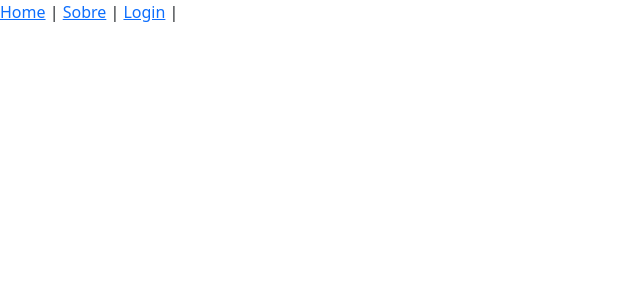
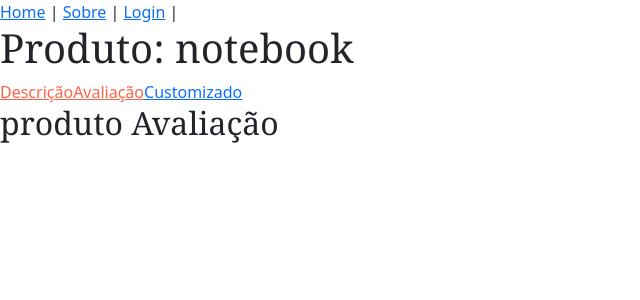
Before and after one commit to Pavanelli7/React, a React (Vite) app in the folder ferramentas-de-automacao/: page /produto/notebook/avaliacao in a window 1280 px wide. Shown: the top 300 px of the page, without its empty margins (0-640 px from the left). Built offline with nearby package versions, Linux system fonts and the light colour scheme.

Commit message:
Tópico/Nested Routes

```diff
--- a/ferramentas-de-automacao/src/App.jsx
+++ b/ferramentas-de-automacao/src/App.jsx
@@ -4,6 +4,9 @@ import Home from './Home';
 import Sobre from './Sobre';
 import Login from './Login';
 import Produto from './Produto';
+import ProdutoDescricao from './ProdutoDescricao';
+import ProdutoAvaliacao from './ProdutoAvaliacao';
+import ProdutoCustomizado from './ProdutoCustomizado';
 
 const App = () => {
   return (
@@ -13,7 +16,11 @@ const App = () => {
         <Route path="/" element={<Home />} />
         <Route path="sobre" element={<Sobre />} />
         <Route path="login" element={<Login />} />
-        <Route path="produto/:id" element={<Produto />} />
+        <Route path="produto/:id/*" element={<Produto />}>
+          <Route path='' element={<ProdutoDescricao />} />
+          <Route path='avaliacao' element={<ProdutoAvaliacao />} />
+          <Route path='customizado' element={<ProdutoCustomizado />} />
+        </Route>
       </Routes>
     </BrowserRouter>
   );
--- a/ferramentas-de-automacao/src/Produto.jsx
+++ b/ferramentas-de-automacao/src/Produto.jsx
@@ -1,13 +1,19 @@
 import React from 'react'
-import { useLocation, useParams } from 'react-router-dom';
+import { NavLink, useParams, Outlet } from 'react-router-dom';
+
 
 const Produto = () => {
   const params = useParams();
-  const location = useLocation();
-  const serach = new URLSearchParams(location.search)
+
   return (
     <div>
       <h1>Produto: {params.id}</h1>
+      <nav>
+        <NavLink to=''>Descrição</NavLink>
+        <NavLink to='avaliacao'>Avaliação</NavLink>
+        <NavLink to='customizado'>Customizado</NavLink>
+        <Outlet />
+      </nav>
     </div>
   );
 };
--- /dev/null
+++ b/ferramentas-de-automacao/src/ProdutoAvaliacao.jsx
@@ -0,0 +1,11 @@
+import React from 'react'
+
+const ProdutoAvaliacao = () => {
+  return (
+    <>
+      <h2>produto Avaliação</h2>
+    </>
+  )
+}
+
+export default ProdutoAvaliacao
--- /dev/null
+++ b/ferramentas-de-automacao/src/ProdutoCustomizado.jsx
@@ -0,0 +1,11 @@
+import React from 'react'
+
+const ProdutoCustomizado = () => {
+  return (
+    <>
+      <h2>ProdutoCustomizado</h2>
+    </>
+  )
+}
+
+export default ProdutoCustomizado
--- /dev/null
+++ b/ferramentas-de-automacao/src/ProdutoDescricao.jsx
@@ -0,0 +1,11 @@
+import React from 'react'
+
+const ProdutoDescricao = () => {
+  return (
+    <>
+      <h2>Produto Descricao</h2>
+    </>
+  )
+}
+
+export default ProdutoDescricao
```
